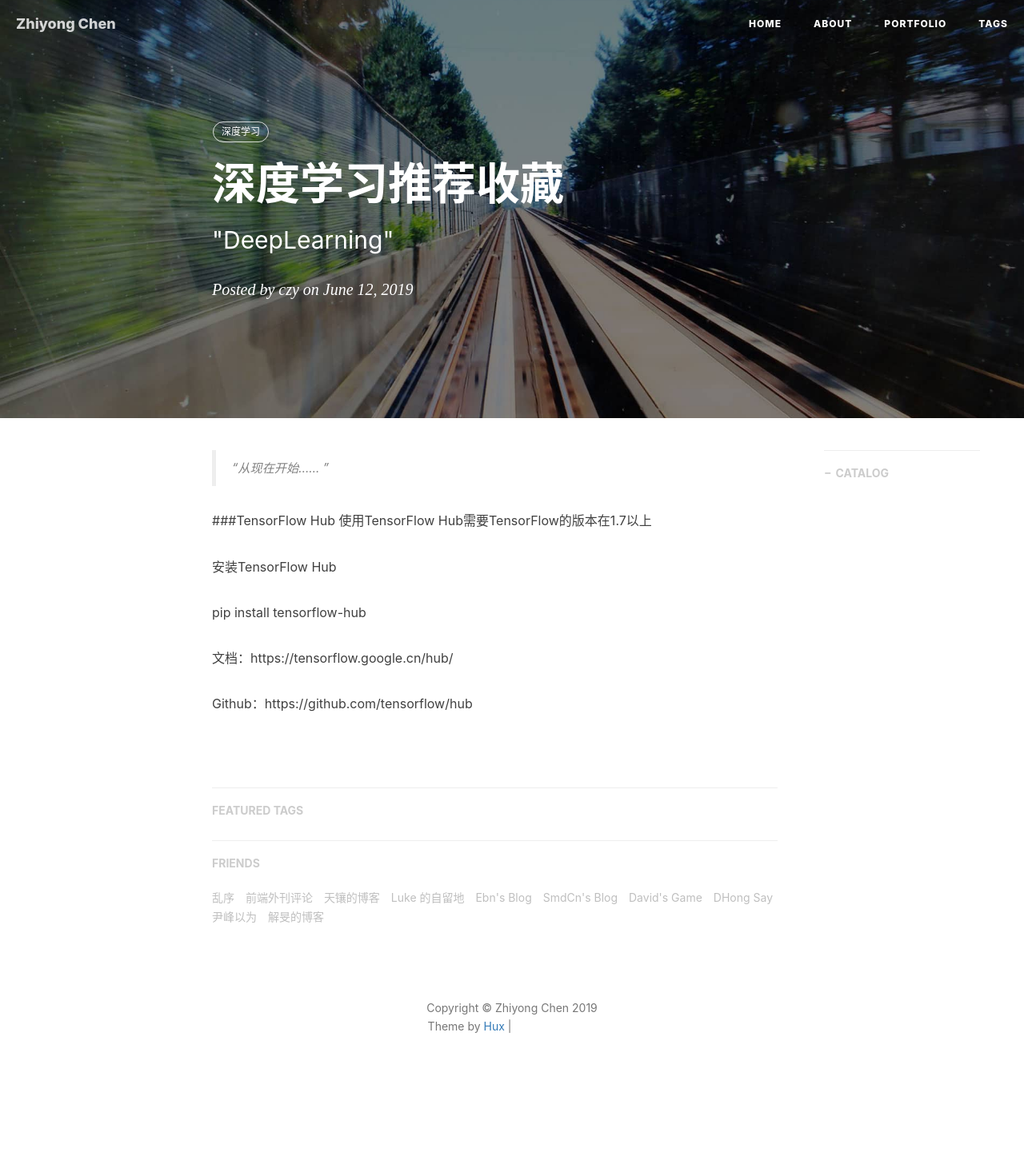
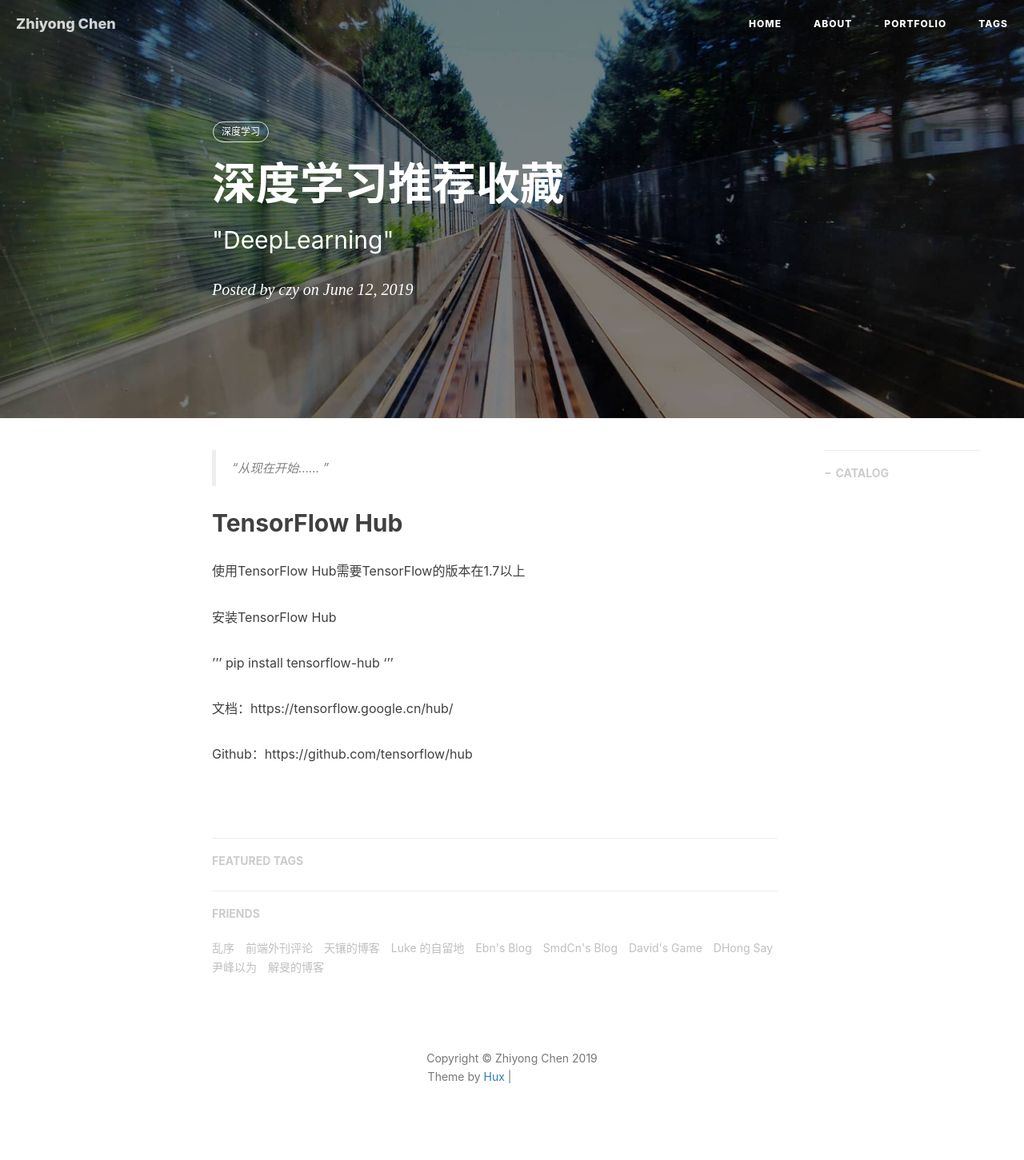
Before and after one commit to ChihyongChen/home, a Jekyll site: the page built from _posts/2019-06-12-learn-deeplearning.markdown, in a window 1280 px wide. Shown: the whole page at 80% size. Built offline with Jekyll 4.4.1, drawn with Linux system fonts in a browser that asks for light colours; nearby versions of some CDN libraries; comment, search, counter and statistics services are not loaded; before the commit the page ends 1388 px from its top, so only the background shows below that; grey boxes are pictures that could not be loaded.

```diff
--- a/_posts/2019-06-12-learn-deeplearning.markdown
+++ b/_posts/2019-06-12-learn-deeplearning.markdown
@@ -12,12 +12,15 @@ tags:
 
 > “从现在开始...... ”
 
-###TensorFlow Hub
+## TensorFlow Hub
+
 使用TensorFlow Hub需要TensorFlow的版本在1.7以上
 
 安装TensorFlow Hub
 
+'''
 pip install tensorflow-hub
+'''
 
 文档：https://tensorflow.google.cn/hub/
 
```
